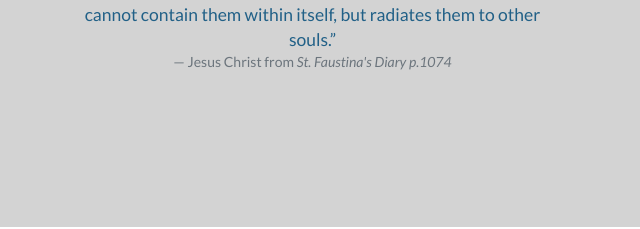
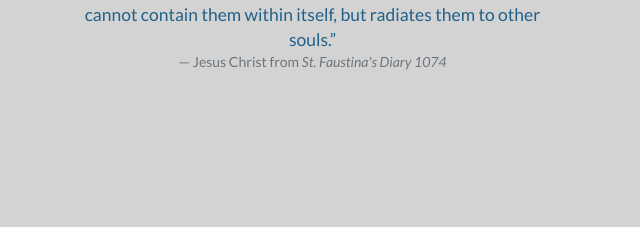
Before and after one commit to discovermercy/discovermercy.github.io, a plain HTML site: page index.html in a window 1280 px wide. Shown: the part 411-640 px from the top of the page, 0-640 px from the left. Drawn offline with nearby package versions, Linux system fonts and the light colour scheme; a script that the page names is missing.

Commit message:
Update index.html

```diff
--- a/index.html
+++ b/index.html
@@ -86,7 +86,7 @@ crossorigin="anonymous"></script>
                       <p class="mb-0 lead">“Tell all that I am Love and Mercy itself. When a soul
                           approaches Me with trust, I fill it with such an abundance of graces that it cannot
                           contain them within itself, but radiates them to other souls.”</p>
-                      <footer class="blockquote-footer">Jesus Christ from <cite title="Source Title">St. Faustina's Diary p.1074</cite></footer>
+                      <footer class="blockquote-footer">Jesus Christ from <cite title="Source Title">St. Faustina's Diary 1074</cite></footer>
                     </blockquote>
                   </div>
                 </div>
```
